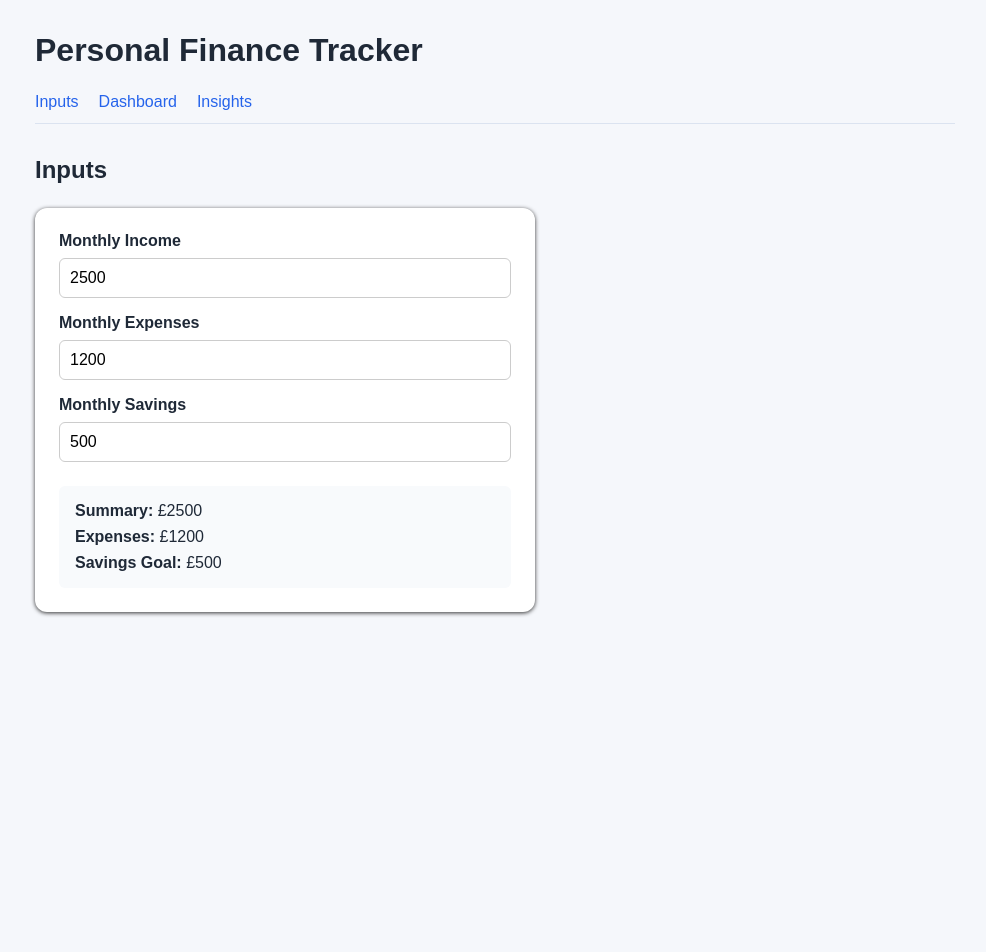
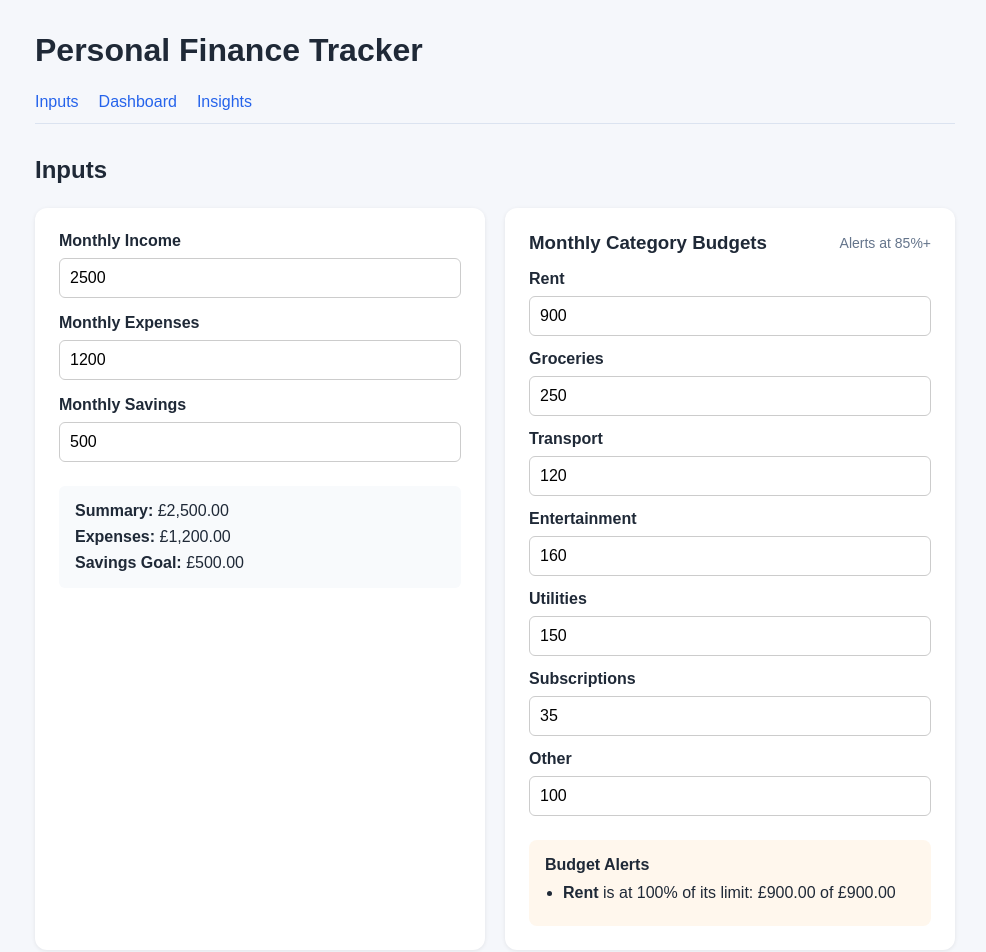
Before and after one commit to amnaShouket/finance_tracker, a React (Vite) app in the folder frontend/: page / in a window 1280 px wide. Shown: the top 952 px of the page, without its empty margins (145-1131 px from the left). Before the commit the page ends 800 px from the top, so only its background shows below. Built offline with nearby package versions, Linux system fonts and the light colour scheme.

Commit message:
Enhance budget management by adding budget statuses and warnings, and refactor related components for improved insights

```diff
--- a/frontend/src/hooks/FinanceContext.tsx
+++ b/frontend/src/hooks/FinanceContext.tsx
@@ -1,30 +1,45 @@
-import {createContext, useContext, useState, type ReactNode} from "react";
+import { createContext, useContext, useState, type ReactNode } from "react";
+import { budgets as initialBudgets } from "../data/mockData";
+import type { Budget, Category } from "../types/finance";
 
 type FinanceContextType = {
   income: number;
   expenses: number;
   savingsGoal: number;
+  budgets: Budget[];
   setIncome: (income: number) => void;
   setExpenses: (expenses: number) => void;
   setSavingsGoal: (savingsGoal: number) => void;
-}
+  updateBudget: (category: Category, monthlyLimit: number) => void;
+};
 
 const FinanceContext = createContext<FinanceContextType | undefined>(undefined);
 
-export function FinanceProvider({children}:{children:ReactNode} ){
+export function FinanceProvider({ children }: { children: ReactNode }) {
   const [income, setIncome] = useState(2500);
   const [expenses, setExpenses] = useState(1200);
   const [savingsGoal, setSavingsGoal] = useState(500);
+  const [budgets, setBudgets] = useState(initialBudgets);
+
+  const updateBudget = (category: Category, monthlyLimit: number) => {
+    setBudgets((currentBudgets) =>
+      currentBudgets.map((budget) =>
+        budget.category === category ? { ...budget, monthlyLimit } : budget,
+      ),
+    );
+  };
 
   return (
     <FinanceContext.Provider
-            value = {{
+      value={{
         income,
         expenses,
         savingsGoal,
+        budgets,
         setIncome,
         setExpenses,
-                setSavingsGoal
+        setSavingsGoal,
+        updateBudget,
       }}
     >
       {children}
@@ -32,7 +47,7 @@ export function FinanceProvider({children}:{children:ReactNode} ){
   );
 }
 
-export function useFinance(){
+export function useFinance() {
   const context = useContext(FinanceContext);
 
   if (!context) {
--- a/frontend/src/pages/DashboardPage.tsx
+++ b/frontend/src/pages/DashboardPage.tsx
@@ -1,12 +1,28 @@
-import {subscriptions, transactions } from "../data/mockData";
-import {useFinance} from "../hooks/FinanceContext";
+import SubscriptionList from "../components/SubscripitonList";
 import TransactionList from "../components/TransactionList";
-import SubscriptionList from "../components/SubscripitonList";
+import { subscriptions, transactions } from "../data/mockData";
+import { useFinance } from "../hooks/FinanceContext";
+import { getBudgetStatuses } from "../utils/budgetInsights";
+
+const formatCurrency = (value: number) =>
+  new Intl.NumberFormat("en-GB", {
+    style: "currency",
+    currency: "GBP",
+  }).format(value);
+
+const cardStyle = {
+  background: "white",
+  padding: "20px",
+  borderRadius: "12px",
+  boxShadow: "0 1px 4px rgba(0, 0, 0, 0.08)",
+};
 
 export default function DashboardPage() {
-
-  const {income, expenses, savingsGoal} = useFinance();
+  const { income, expenses, savingsGoal, budgets } = useFinance();
   const balance = income - expenses;
+  const budgetWarnings = getBudgetStatuses(budgets, transactions).filter(
+    (budget) => budget.status !== "ok",
+  );
 
   return (
     <div>
@@ -17,97 +33,81 @@ export default function DashboardPage() {
           display: "grid",
           gridTemplateColumns: "repeat(auto-fit, minmax(220px, 1fr))",
           gap: "16px",
-          marginBottom: "32px",
+          marginBottom: "24px",
         }}
       >
-        <div
-          style={{
-            background: "white",
-            padding: "20px",
-            borderRadius: "12px",
-            boxShadow: "0 1px 4px rgba(0, 0, 0, 0.08)",
-          }}
-        >
+        <div style={cardStyle}>
           <h3>Income</h3>
           <p style={{ fontSize: "24px", fontWeight: "bold", margin: 0 }}>
-            £{income.toFixed(2)}
+            {formatCurrency(income)}
           </p>
         </div>
 
-        <div
-          style={{
-            background: "white",
-            padding: "20px",
-            borderRadius: "12px",
-            boxShadow: "0 1px 4px rgba(0, 0, 0, 0.08)",
-          }}
-        >
+        <div style={cardStyle}>
           <h3>Expenses</h3>
           <p style={{ fontSize: "24px", fontWeight: "bold", margin: 0 }}>
-            £{expenses.toFixed(2)}
+            {formatCurrency(expenses)}
           </p>
         </div>
 
-        <div
-          style={{
-            background: "white",
-            padding: "20px",
-            borderRadius: "12px",
-            boxShadow: "0 1px 4px rgba(0, 0, 0, 0.08)",
-          }}
-        >
+        <div style={cardStyle}>
           <h3>Balance</h3>
           <p style={{ fontSize: "24px", fontWeight: "bold", margin: 0 }}>
-            £{balance.toFixed(2)}
+            {formatCurrency(balance)}
           </p>
         </div>
 
-
-        <div
-          style={{
-            background: "white",
-            padding: "20px",
-            borderRadius: "12px",
-            boxShadow: "0 1px 4px rgba(0, 0, 0, 0.08)",
-          }}
-        >
+        <div style={cardStyle}>
           <h3>Savings Goal</h3>
           <p style={{ fontSize: "24px", fontWeight: "bold", margin: 0 }}>
-            £{savingsGoal.toFixed(2)}
+            {formatCurrency(savingsGoal)}
           </p>
         </div>
       </div>
 
+      <div
+        style={{
+          ...cardStyle,
+          marginBottom: "24px",
+          background: budgetWarnings.length > 0 ? "#fff7ed" : "#f0fdf4",
+        }}
+      >
+        <h3 style={{ marginBottom: "12px" }}>Budget Warnings</h3>
+        {budgetWarnings.length > 0 ? (
+          <ul style={{ margin: 0, paddingLeft: "18px" }}>
+            {budgetWarnings.map((budget) => (
+              <li key={budget.category} style={{ marginBottom: "8px" }}>
+                <strong style={{ textTransform: "capitalize" }}>
+                  {budget.category}
+                </strong>{" "}
+                has reached {budget.progress.toFixed(0)}% of its monthly budget:{" "}
+                {formatCurrency(budget.spent)} of{" "}
+                {formatCurrency(budget.monthlyLimit)}
+              </li>
+            ))}
+          </ul>
+        ) : (
+          <p style={{ margin: 0 }}>
+            None of your tracked categories are close to their budget limits yet.
+          </p>
+        )}
+      </div>
 
       <div
         style={{
           display: "grid",
-          gridTemplateColumns: "1fr 1fr",
+          gridTemplateColumns: "repeat(auto-fit, minmax(280px, 1fr))",
           gap: "20px",
         }}
       >
-        <div
-          style={{
-            background: "white",
-            padding: "20px",
-            borderRadius: "12px",
-            boxShadow: "0 1px 4px rgba(0, 0, 0, 0.08)",
-          }}
-        >
+        <div style={cardStyle}>
           <h3 style={{ marginBottom: "16px" }}>Transactions</h3>
-          <TransactionList transactions = {transactions}/>
+          <TransactionList transactions={transactions} />
         </div>
 
-        <div
-          style={{
-            background: "white",
-            padding: "20px",
-            borderRadius: "12px",
-            boxShadow: "0 1px 4px rgba(0, 0, 0, 0.08)",
-          }}
-        >
+        <div style={cardStyle}>
           <h3 style={{ marginBottom: "16px" }}>Subscriptions</h3>
-          <SubscriptionList subscriptions = {subscriptions}/>
+          <SubscriptionList subscriptions={subscriptions} />
         </div>
       </div>
     </div>
--- a/frontend/src/pages/InputsPage.tsx
+++ b/frontend/src/pages/InputsPage.tsx
@@ -1,113 +1,218 @@
-import {useFinance} from "../hooks/FinanceContext";
+import { transactions } from "../data/mockData";
+import { useFinance } from "../hooks/FinanceContext";
+import { getBudgetStatuses } from "../utils/budgetInsights";
 
+const formatCurrency = (value: number) =>
+  new Intl.NumberFormat("en-GB", {
+    style: "currency",
+    currency: "GBP",
+  }).format(value);
 
-export default function InputsPage(){
-    const{
+export default function InputsPage() {
+  const {
     income,
     expenses,
     savingsGoal,
+    budgets,
     setIncome,
     setExpenses,
-        setSavingsGoal
+    setSavingsGoal,
+    updateBudget,
   } = useFinance();
+
+  const budgetWarnings = getBudgetStatuses(budgets, transactions).filter(
+    (budget) => budget.status !== "ok",
+  );
 
   return (
     <div>
-            <h2 style = {{marginBottom: "24px"}}>Inputs</h2>
-            <div style = {{
+      <h2 style={{ marginBottom: "24px" }}>Inputs</h2>
+
+      <div
+        style={{
+          display: "grid",
+          gridTemplateColumns: "repeat(auto-fit, minmax(320px, 1fr))",
+          gap: "20px",
+        }}
+      >
+        <div
+          style={{
             background: "white",
             padding: "24px",
             borderRadius: "12px",
-                boxShadow: "0 1px 4px rgba(0, 0, 0, 0.8)",
-                maxWidth: "500px"
-            }}>
-                <div style = {{marginBottom: "16px"}}>
+            boxShadow: "0 1px 4px rgba(0, 0, 0, 0.08)",
+          }}
+        >
+          <div style={{ marginBottom: "16px" }}>
             <label
-                        htmlFor = "income"
-                        style = {{display: "block", marginBottom: "8px", fontWeight: "600"}}
+              htmlFor="income"
+              style={{ display: "block", marginBottom: "8px", fontWeight: "600" }}
             >
               Monthly Income
             </label>
             <input
-                        id = "income"
-                        type = "number"
-                        value = {income}
-                        onChange = {(e) => setIncome(Number(e.target.value))}
+              id="income"
+              type="number"
+              value={income}
+              onChange={(e) => setIncome(Number(e.target.value))}
               style={{
                 width: "100%",
                 padding: "10px",
                 borderRadius: "6px",
                 border: "1px solid #ccc",
-                            fontSize: "16px"
+                fontSize: "16px",
               }}
             />
           </div>
-                <div style = {{marginBottom:"16px"}}>
+
+          <div style={{ marginBottom: "16px" }}>
             <label
-                        htmlFor = "expenses"
-                        style = {{display:"block", marginBottom:"8px", fontWeight:"600"}}>
+              htmlFor="expenses"
+              style={{ display: "block", marginBottom: "8px", fontWeight: "600" }}
+            >
               Monthly Expenses
             </label>
             <input
-                        id = "expenses"
-                        type = "number"
-                        value = {expenses}
-                        onChange = {(e) => setExpenses(Number(e.target.value))}
-                        style = {{
+              id="expenses"
+              type="number"
+              value={expenses}
+              onChange={(e) => setExpenses(Number(e.target.value))}
+              style={{
                 width: "100%",
                 padding: "10px",
                 borderRadius: "6px",
                 border: "1px solid #ccc",
-                            fontSize: "16px"
+                fontSize: "16px",
               }}
             />
           </div>
 
-                <div style = {{marginBottom:"16px"}}>
+          <div style={{ marginBottom: "16px" }}>
             <label
-                        htmlFor = "savings"
-                        style = {{display:"block", marginBottom:"8px", fontWeight:"600"}}>
+              htmlFor="savings"
+              style={{ display: "block", marginBottom: "8px", fontWeight: "600" }}
+            >
               Monthly Savings
             </label>
             <input
-                        id = "savings"
-                        type = "number"
-                        value = {savingsGoal}
-                        onChange = {(e) => setSavingsGoal(Number(e.target.value))}
-                        style = {{
+              id="savings"
+              type="number"
+              value={savingsGoal}
+              onChange={(e) => setSavingsGoal(Number(e.target.value))}
+              style={{
                 width: "100%",
                 padding: "10px",
                 borderRadius: "6px",
                 border: "1px solid #ccc",
-                            fontSize: "16px"
+                fontSize: "16px",
               }}
             />
           </div>
 
           <div
-                    style = {{
+            style={{
               marginTop: "24px",
               padding: "16px",
               background: "#f8fafc",
               borderRadius: "6px",
-                    }}>
-
-                    <p style = {{margin : "0 0 8px 0"}}>
-                        <strong>Summary:</strong> £{income}
+            }}
+          >
+            <p style={{ margin: "0 0 8px 0" }}>
+              <strong>Summary:</strong> {formatCurrency(income)}
             </p>
-                    <p style = {{margin: "0 0 8px 0"}}>
-                        <strong>Expenses:</strong> £{expenses}
+            <p style={{ margin: "0 0 8px 0" }}>
+              <strong>Expenses:</strong> {formatCurrency(expenses)}
             </p>
-                    <p style = {{margin: "0"}}>
-                        <strong>Savings Goal:</strong> £{savingsGoal}
+            <p style={{ margin: "0" }}>
+              <strong>Savings Goal:</strong> {formatCurrency(savingsGoal)}
             </p>
-
-                </div>
-
           </div>
         </div>
 
+        <div
+          style={{
+            background: "white",
+            padding: "24px",
+            borderRadius: "12px",
+            boxShadow: "0 1px 4px rgba(0, 0, 0, 0.08)",
+          }}
+        >
+          <div
+            style={{
+              display: "flex",
+              justifyContent: "space-between",
+              alignItems: "center",
+              gap: "12px",
+              marginBottom: "16px",
+            }}
+          >
+            <h3 style={{ margin: 0 }}>Monthly Category Budgets</h3>
+            <span style={{ color: "#64748b", fontSize: "14px" }}>
+              Alerts at 85%+
+            </span>
+          </div>
 
-    )
+          <div style={{ display: "grid", gap: "14px" }}>
+            {budgets.map((budget) => (
+              <div key={budget.category}>
+                <label
+                  htmlFor={`budget-${budget.category}`}
+                  style={{
+                    display: "block",
+                    marginBottom: "8px",
+                    fontWeight: "600",
+                    textTransform: "capitalize",
+                  }}
+                >
+                  {budget.category}
+                </label>
+                <input
+                  id={`budget-${budget.category}`}
+                  type="number"
+                  value={budget.monthlyLimit}
+                  onChange={(e) =>
+                    updateBudget(budget.category, Number(e.target.value))
+                  }
+                  style={{
+                    width: "100%",
+                    padding: "10px",
+                    borderRadius: "6px",
+                    border: "1px solid #ccc",
+                    fontSize: "16px",
+                  }}
+                />
+              </div>
+            ))}
+          </div>
 
+          <div
+            style={{
+              marginTop: "24px",
+              padding: "16px",
+              borderRadius: "8px",
+              background: budgetWarnings.length > 0 ? "#fff7ed" : "#f0fdf4",
+            }}
+          >
+            <h4 style={{ margin: "0 0 10px" }}>Budget Alerts</h4>
+            {budgetWarnings.length > 0 ? (
+              <ul style={{ margin: 0, paddingLeft: "18px" }}>
+                {budgetWarnings.map((budget) => (
+                  <li key={budget.category} style={{ marginBottom: "8px" }}>
+                    <strong style={{ textTransform: "capitalize" }}>
+                      {budget.category}
+                    </strong>{" "}
+                    is at {budget.progress.toFixed(0)}% of its limit:{" "}
+                    {formatCurrency(budget.spent)} of{" "}
+                    {formatCurrency(budget.monthlyLimit)}
+                  </li>
+                ))}
+              </ul>
+            ) : (
+              <p style={{ margin: 0 }}>All tracked categories are comfortably on budget.</p>
+            )}
+          </div>
+        </div>
+      </div>
+    </div>
+  );
 }
--- a/frontend/src/pages/InsightsPage.tsx
+++ b/frontend/src/pages/InsightsPage.tsx
@@ -1,6 +1,7 @@
-import { budgets, subscriptions, transactions } from "../data/mockData";
+import { subscriptions, transactions } from "../data/mockData";
 import { useFinance } from "../hooks/FinanceContext";
-import type { Budget, Category, Transaction } from "../types/finance";
+import type { Category, Transaction } from "../types/finance";
+import { getBudgetStatuses, getLatestMonthTransactions } from "../utils/budgetInsights";
 import {
   Bar,
   BarChart,
@@ -66,18 +67,6 @@ const buildMonthlyTrendData = (allTransactions: Transaction[]) => {
     }));
 };
 
-const getLatestMonthTransactions = (allTransactions: Transaction[]) => {
-  const latestMonth = allTransactions.reduce(
-    (latest, transaction) =>
-      transaction.date.slice(0, 7) > latest ? transaction.date.slice(0, 7) : latest,
-    "",
-  );
-
-  return allTransactions.filter(
-    (transaction) => transaction.date.slice(0, 7) === latestMonth,
-  );
-};
-
 const buildCategorySpendingData = (monthlyTransactions: Transaction[]) => {
   const categoryTotals = new Map<Category, number>();
 
@@ -98,35 +87,8 @@ const buildCategorySpendingData = (monthlyTransactions: Transaction[]) => {
     .sort((a, b) => b.value - a.value);
 };
 
-const buildBudgetProgress = (
-  budgetTargets: Budget[],
-  monthlyTransactions: Transaction[],
-) => {
-  const expenseTotals = new Map<Category, number>();
-
-  monthlyTransactions
-    .filter((transaction) => transaction.type === "expense")
-    .forEach((transaction) => {
-      expenseTotals.set(
-        transaction.category,
-        (expenseTotals.get(transaction.category) ?? 0) + transaction.amount,
-      );
-    });
-
-  return budgetTargets.map((budget) => {
-    const spent = expenseTotals.get(budget.category) ?? 0;
-    const progress = budget.monthlyLimit === 0 ? 0 : (spent / budget.monthlyLimit) * 100;
-
-    return {
-      ...budget,
-      spent,
-      progress,
-    };
-  });
-};
-
 export default function InsightsPage() {
-  const { income, expenses, savingsGoal } = useFinance();
+  const { income, expenses, savingsGoal, budgets } = useFinance();
   const balance = income - expenses;
   const savingsProgress =
     savingsGoal === 0 ? 0 : Math.min((balance / savingsGoal) * 100, 100);
@@ -135,7 +97,8 @@ export default function InsightsPage() {
   const monthlyTrendData = buildMonthlyTrendData(transactions);
   const latestMonthTransactions = getLatestMonthTransactions(transactions);
   const categorySpendingData = buildCategorySpendingData(latestMonthTransactions);
-  const budgetProgress = buildBudgetProgress(budgets, latestMonthTransactions);
+  const budgetProgress = getBudgetStatuses(budgets, transactions);
+  const budgetWarnings = budgetProgress.filter((budget) => budget.status !== "ok");
 
   const latestMonthExpenses = latestMonthTransactions
     .filter((transaction) => transaction.type === "expense")
@@ -251,6 +214,23 @@ export default function InsightsPage() {
             In {latestMonthLabel}, subscriptions accounted for{" "}
             <strong>{subscriptionsShare.toFixed(1)}%</strong> of all expenses.
           </p>
+        </div>
+
+        <div style={cardStyle}>
+          <h3>Budget Watch</h3>
+          <p style={{ margin: "0 0 8px" }}>
+            {budgetWarnings.length > 0
+              ? `${budgetWarnings.length} categories are close to or over budget.`
+              : "No category is close to its budget limit right now."}
+          </p>
+          {budgetWarnings[0] ? (
+            <p style={{ margin: 0 }}>
+              <strong style={{ textTransform: "capitalize" }}>
+                {budgetWarnings[0].category}
+              </strong>{" "}
+              is currently at {budgetWarnings[0].progress.toFixed(0)}% of budget.
+            </p>
+          ) : null}
         </div>
       </div>
 
--- /dev/null
+++ b/frontend/src/utils/budgetInsights.ts
@@ -0,0 +1,55 @@
+import type { Budget, Category, Transaction } from "../types/finance";
+
+export type BudgetStatus = {
+  category: Category;
+  monthlyLimit: number;
+  spent: number;
+  progress: number;
+  status: "ok" | "warning" | "over";
+};
+
+export function getLatestMonthTransactions(transactions: Transaction[]) {
+  const latestMonth = transactions.reduce(
+    (latest, transaction) =>
+      transaction.date.slice(0, 7) > latest ? transaction.date.slice(0, 7) : latest,
+    "",
+  );
+
+  return transactions.filter(
+    (transaction) => transaction.date.slice(0, 7) === latestMonth,
+  );
+}
+
+export function getBudgetStatuses(
+  budgets: Budget[],
+  transactions: Transaction[],
+  warningThreshold = 85,
+) {
+  const monthlyTransactions = getLatestMonthTransactions(transactions);
+  const expenseTotals = new Map<Category, number>();
+
+  monthlyTransactions
+    .filter((transaction) => transaction.type === "expense")
+    .forEach((transaction) => {
+      expenseTotals.set(
+        transaction.category,
+        (expenseTotals.get(transaction.category) ?? 0) + transaction.amount,
+      );
+    });
+
+  return budgets
+    .map((budget) => {
+      const spent = expenseTotals.get(budget.category) ?? 0;
+      const progress = budget.monthlyLimit === 0 ? 0 : (spent / budget.monthlyLimit) * 100;
+      const status =
+        progress > 100 ? "over" : progress >= warningThreshold ? "warning" : "ok";
+
+      return {
+        ...budget,
+        spent,
+        progress,
+        status,
+      } satisfies BudgetStatus;
+    })
+    .sort((a, b) => b.progress - a.progress);
+}
```
Lines whose indentation alone changed are shown as unchanged.
